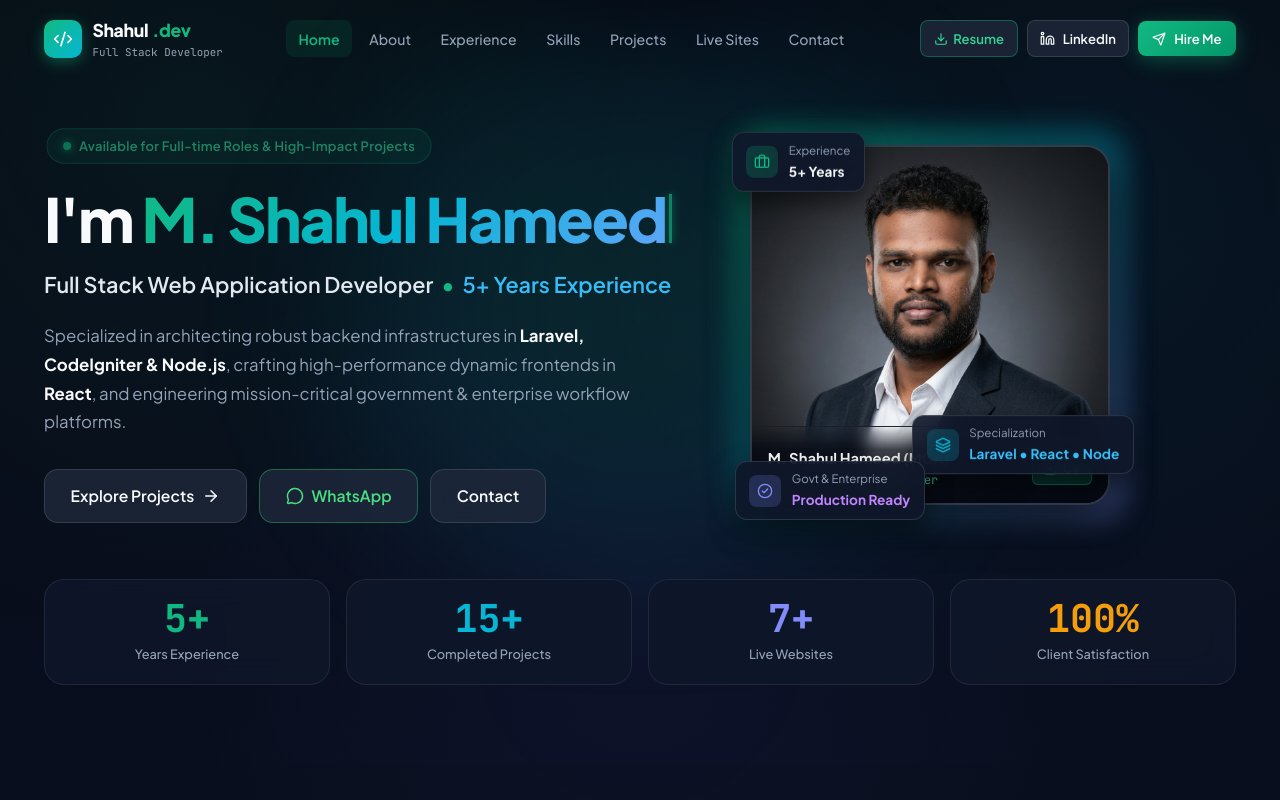
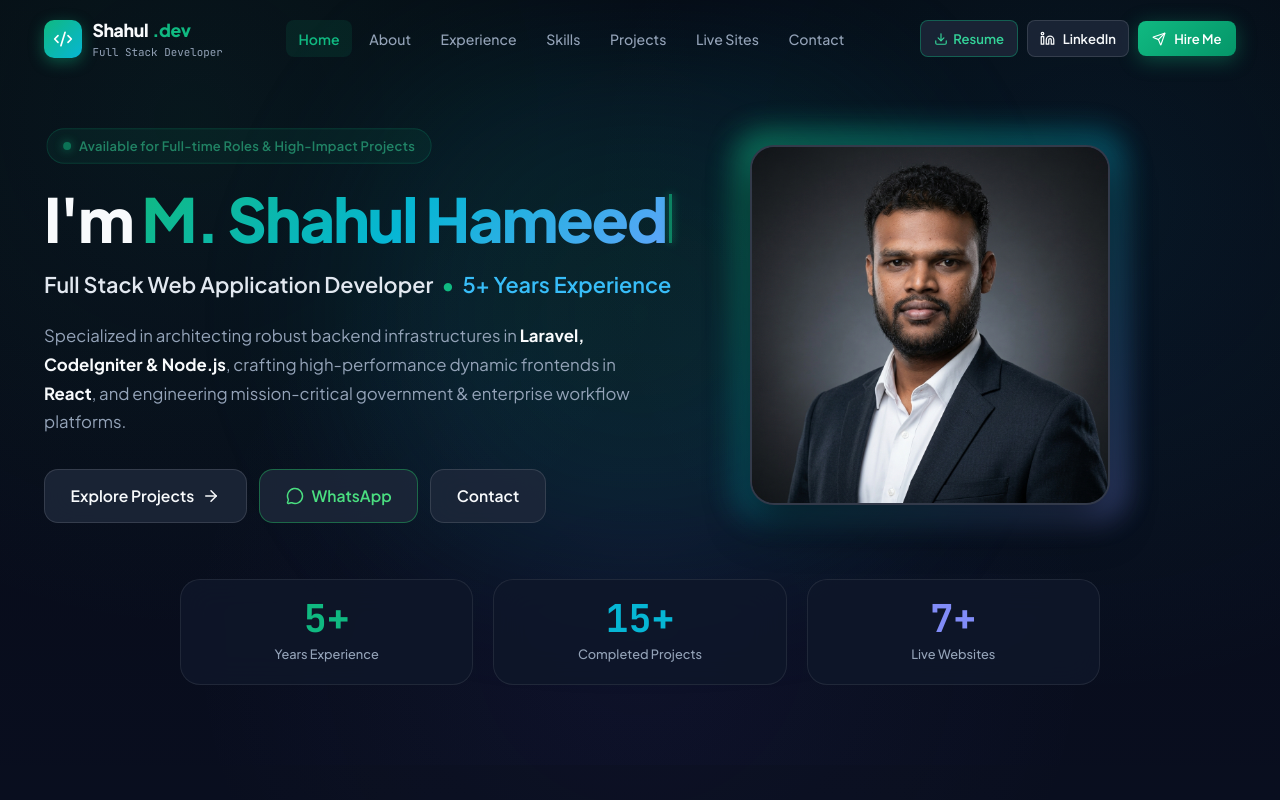
Before and after one commit to shahulh282/portfolio, a React (Vite) app: page / in a window 1280 px wide. Shown: the top 800 px of the page. Built offline with nearby package versions, Linux system fonts and the light colour scheme.

Commit message:
update: refine hero photo presentation and stats metrics

```diff
--- a/src/components/Hero.jsx
+++ b/src/components/Hero.jsx
@@ -153,7 +153,6 @@ export default function Hero({ onOpenProjectModal }) {
             {/* CTAs Action Buttons */}
             <div className="hero-cta-group">
 
-
               <a href="#projects" className="btn btn-secondary btn-lg">
                 <span>Explore Projects</span>
                 <ArrowRight size={18} />
@@ -194,60 +193,6 @@ export default function Hero({ onOpenProjectModal }) {
                   width="380"
                   height="380"
                 />
-
-                {/* Bottom Overlay Label */}
-                <div className="photo-caption-bar">
-                  <div>
-                    <div style={{ fontWeight: 700, fontSize: '0.92rem', color: '#f8fafc' }}>
-                      M. Shahul Hameed (MCA)
-                    </div>
-                    <div style={{ fontSize: '0.74rem', color: '#34d399', fontFamily: 'var(--font-mono)' }}>
-                      Full Stack Web Developer
-                    </div>
-                  </div>
-                  <a
-                    href="/Shahul_Hameed_Resume.pdf"
-                    download="Shahul_Hameed_Resume.pdf"
-                    className="photo-resume-btn"
-                    title="Download Resume"
-                  >
-                    <Download size={14} />
-                    <span>CV</span>
-                  </a>
-                </div>
-              </div>
-
-              {/* Floating Badge 1: Experience */}
-              <div className="floating-badge badge-top-left">
-                <div className="badge-icon-box" style={{ background: 'rgba(16, 185, 129, 0.2)', color: '#10b981' }}>
-                  <Briefcase size={16} />
-                </div>
-                <div>
-                  <div style={{ fontSize: '0.72rem', color: 'var(--text-secondary)' }}>Experience</div>
-                  <div style={{ fontSize: '0.85rem', fontWeight: 700, color: '#f8fafc' }}>5+ Years</div>
-                </div>
-              </div>
-
-              {/* Floating Badge 2: Tech Stack */}
-              <div className="floating-badge badge-bottom-right">
-                <div className="badge-icon-box" style={{ background: 'rgba(6, 182, 212, 0.2)', color: '#06b6d4' }}>
-                  <Layers size={16} />
-                </div>
-                <div>
-                  <div style={{ fontSize: '0.72rem', color: 'var(--text-secondary)' }}>Specialization</div>
-                  <div style={{ fontSize: '0.85rem', fontWeight: 700, color: '#38bdf8' }}>Laravel • React • Node</div>
-                </div>
-              </div>
-
-              {/* Floating Badge 3: Verified Badge */}
-              <div className="floating-badge badge-bottom-left">
-                <div className="badge-icon-box" style={{ background: 'rgba(129, 140, 248, 0.2)', color: '#818cf8' }}>
-                  <CheckCircle2 size={16} />
-                </div>
-                <div>
-                  <div style={{ fontSize: '0.72rem', color: 'var(--text-secondary)' }}>Govt & Enterprise</div>
-                  <div style={{ fontSize: '0.85rem', fontWeight: 700, color: '#c084fc' }}>Production Ready</div>
-                </div>
               </div>
 
             </div>
@@ -255,7 +200,7 @@ export default function Hero({ onOpenProjectModal }) {
 
         </div>
 
-        {/* Key Metric Stats Grid (Responsive 4x1 on Desktop, 2x2 on Mobile) */}
+        {/* Key Metric Stats Grid (Responsive 3 items on Desktop) */}
         <div className="hero-stats-grid">
           {stats.map((stat, index) => (
             <div
@@ -273,7 +218,7 @@ export default function Hero({ onOpenProjectModal }) {
                   fontSize: 'clamp(1.75rem, 3.5vw, 2.4rem)',
                   fontWeight: 800,
                   fontFamily: 'var(--font-mono)',
-                  color: index === 0 ? '#10b981' : index === 1 ? '#06b6d4' : index === 2 ? '#818cf8' : '#f59e0b',
+                  color: index === 0 ? '#10b981' : index === 1 ? '#06b6d4' : '#818cf8',
                   lineHeight: 1,
                   marginBottom: '0.35rem'
                 }}
@@ -441,9 +386,9 @@ export default function Hero({ onOpenProjectModal }) {
         /* Stats Grid */
         .hero-stats-grid {
           display: grid;
-          grid-template-columns: repeat(4, 1fr);
-          gap: 1rem;
-          max-width: 100%;
+          grid-template-columns: repeat(3, 1fr);
+          gap: 1.25rem;
+          max-width: 920px;
           margin: 0 auto;
         }
 
--- a/src/data/portfolioData.js
+++ b/src/data/portfolioData.js
@@ -20,7 +20,6 @@ export const stats = [
   { label: "Years Experience", value: "5+", icon: "Briefcase" },
   { label: "Completed Projects", value: "15+", icon: "Code" },
   { label: "Live Websites", value: "7+", icon: "Globe" },
-  { label: "Client Satisfaction", value: "100%", icon: "Award" },
 ];
 
 export const skillsData = {
```
Also changed, not shown: 1 other file (tests, documents, lock files or other folders).
